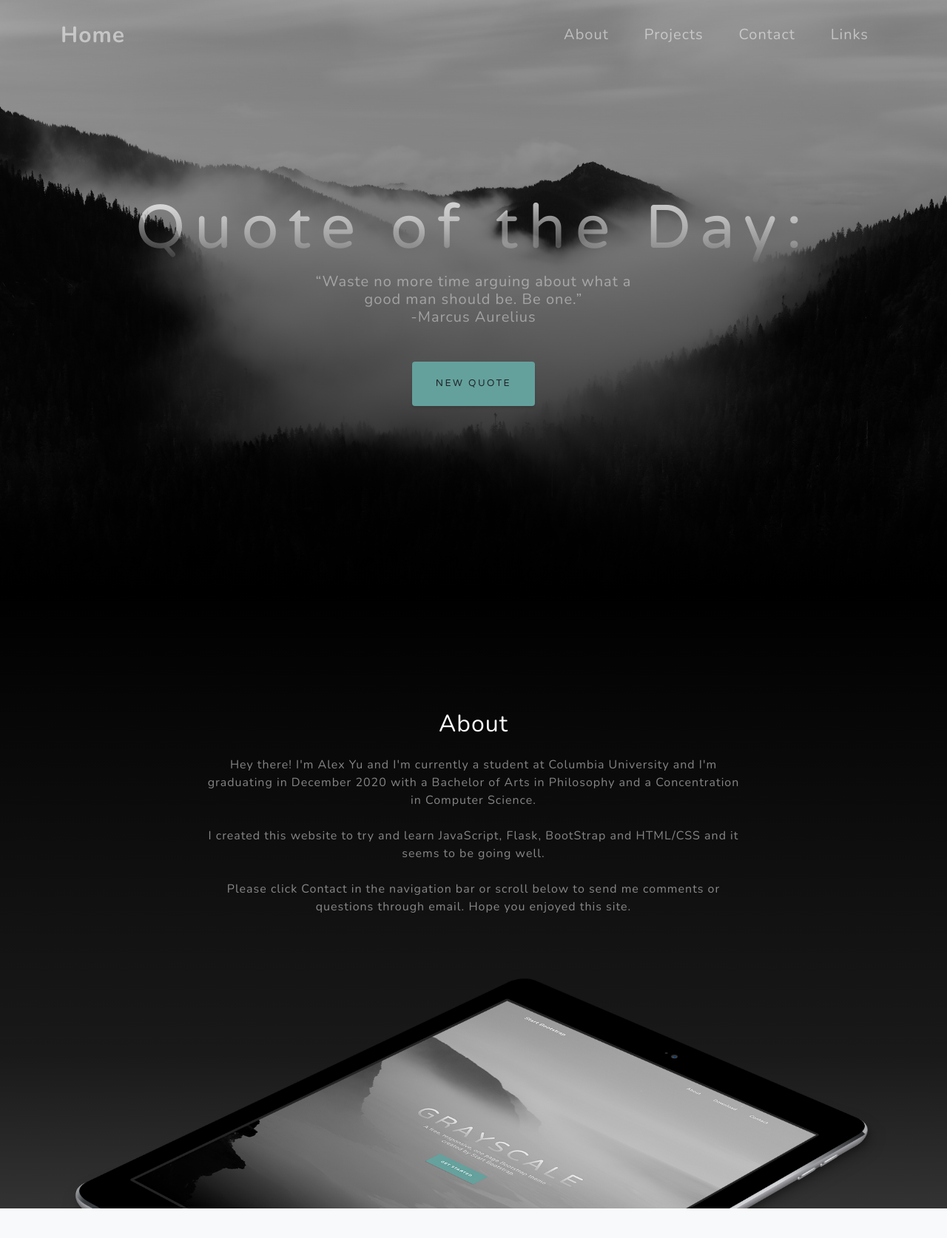
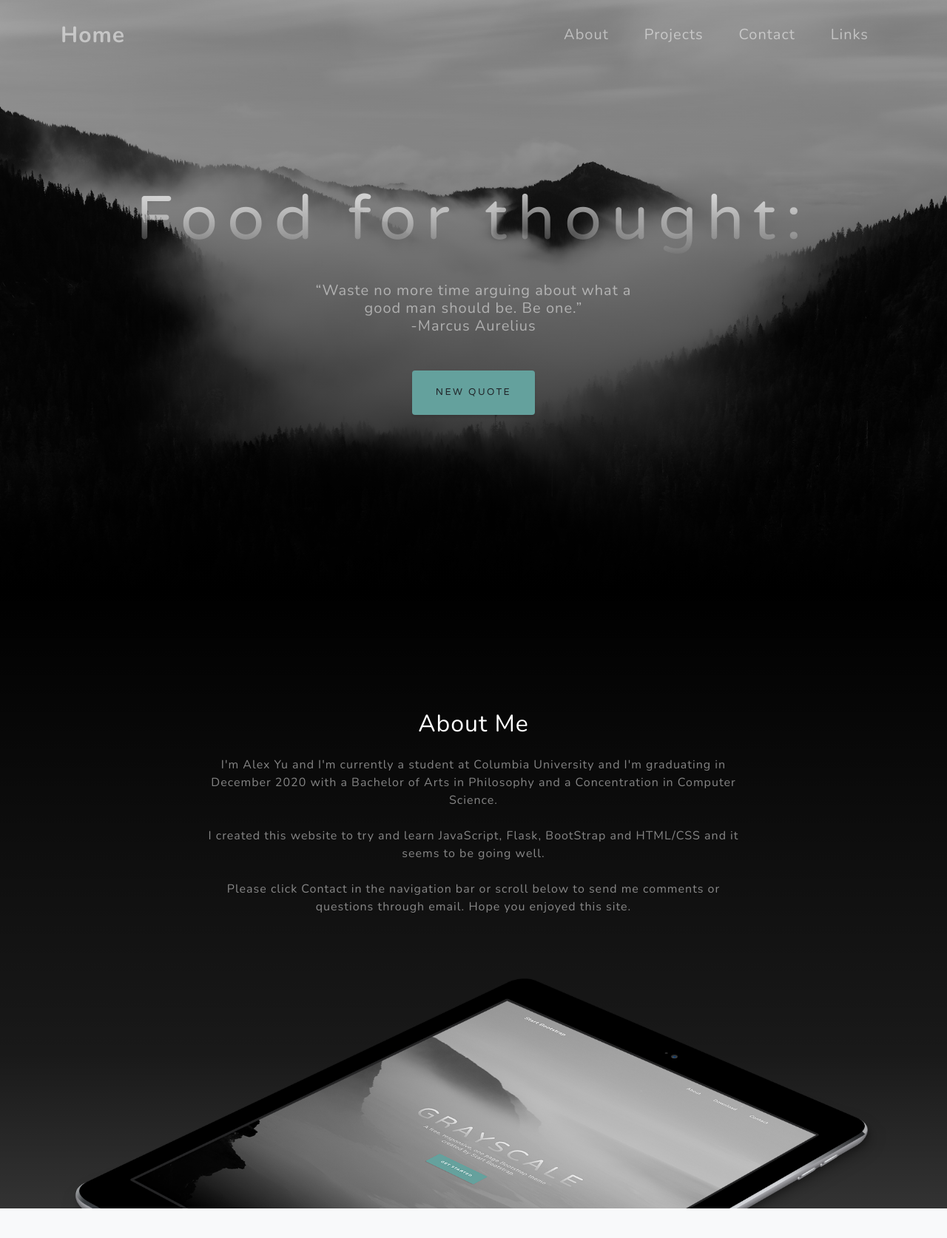
Before and after one commit to buddhajjigae/Personal_Site, a Flask app: page / in a window 1280 px wide. Shown: the top 1674 px of the page at 74% size. Run offline with Flask 2, Linux system fonts and the light colour scheme; some libraries are stand-ins or nearby versions.

Commit message:
Update index.html
newQuote() now fades out existing text and then fades in new text.
Changed speed and ease in fadeIn for originally displayed quote.
Added/changed information in Projects section.
Changed information in About section.
Quote of the day changed to Food for thought and sizing changed along with quote sizing.

```diff
--- a/templates/index.html
+++ b/templates/index.html
@@ -6,7 +6,7 @@
             <meta name="description" content="Personal Website" />
             <meta name="author" content="Alex Yu" />
             <title>Alex Yu's Personal Website</title>
-            <link rel="icon" type="image/x-icon" href="assets/img/favicon.ico" />
+            <link rel="icon" type="image/x-icon" href="/static/img/favicon.ico" />
             <!-- Font Awesome icons (free version)-->
             <script src="https://use.fontawesome.com/releases/v5.13.0/js/all.js" crossorigin="anonymous"></script>
             <!-- Google fonts-->
@@ -38,10 +38,10 @@
             <header class="masthead">
                 <div class="container d-flex h-100 align-items-center">
                     <div class="mx-auto text-center">
-                        <h1 class="mx-auto my-0"><small>Quote of the Day:</small></h1>
+                        <h1 class="mx-auto my-0"><small>Food for thought:</small></h1>
+                        <br>
                         <h2 id="quote" class="text-white-50 mx-auto mt-2 mb-5">“Waste no more time arguing about what a good man should be. Be one.”<br>-Marcus Aurelius</h2>
-<!--                            “Waste no more time arguing about what a good man should be. Be one.”<br>-Marcus Aurelius</h2>-->
-                        <a class="btn btn-primary" onclick="newQuote()" id="test2">New Quote</a>
+                        <a class="btn btn-primary" onclick="newQuote()">New Quote</a>
                     </div>
                 </div>
             </header>
@@ -50,9 +50,9 @@
                 <div class="container">
                     <div class="row">
                         <div class="col-lg-8 mx-auto">
-                            <h2 class="text-white mb-4">About</h2>
+                            <h2 class="text-white mb-4">About Me</h2>
                             <p class="text-white-50">
-                                Hey there! I'm Alex Yu and I'm currently a student at Columbia University and I'm graduating in December 2020 with a Bachelor of Arts in Philosophy
+                                I'm Alex Yu and I'm currently a student at Columbia University and I'm graduating in December 2020 with a Bachelor of Arts in Philosophy
                                 and a Concentration in Computer Science. <br>
                                 <br>
                                 I created this website to try and learn JavaScript, Flask, BootStrap and HTML/CSS and it seems to be going well.<br>
@@ -69,23 +69,35 @@
                 <div class="container">
                     <!-- Featured Project Row-->
                     <div class="row align-items-center no-gutters mb-4 mb-lg-5">
-                        <div class="col-xl-8 col-lg-7"><img class="img-fluid mb-3 mb-lg-0" src="/static/assets/img/bg-masthead.jpg" alt="" /></div>
+                        <div class="col-xl-8 col-lg-7"><img class="img-fluid mb-3 mb-lg-0" src="/static/img/site-homepage.jpg" alt="" /></div>
                         <div class="col-xl-4 col-lg-5">
                             <div class="featured-text text-center text-lg-left">
-                                <h4>Shoreline</h4>
-                                <p class="text-black-50 mb-0">Grayscale is open source and MIT licensed. This means you can use it for any project - even commercial projects! Download it, customize it, and publish your website!</p>
+                                <h4>About This Site</h4>
+                                <p class="text-black-50 mb-0">The backend was programmed using Python and the Flask framework.<br><br>
+                                    The quote button retrieves a random quote and author from a MySQL database hosted on AWS RDS using
+                                    SQLAlchemy.<br><br>
+                                    The template, provided by Start Boostrap, was modified to my needs with HTML/CSS
+                                    modifications.
+                                </p>
                             </div>
                         </div>
                     </div>
                     <!-- Project One Row-->
                     <div class="row justify-content-center no-gutters mb-5 mb-lg-0">
-                        <div class="col-lg-6"><img class="img-fluid" src="/static/assets/img/demo-image-01.jpg" alt="" /></div>
+                        <div class="col-lg-6"><br><br><br><img class="img-fluid mb-3 mb-lg-0" src="/static/img/dirk-fadeaway.jpg" alt="" /></div>
                         <div class="col-lg-6">
                             <div class="bg-black text-center h-100 project">
                                 <div class="d-flex h-100">
                                     <div class="project-text w-100 my-auto text-center text-lg-left">
-                                        <h4 class="text-white">Misty</h4>
-                                        <p class="mb-0 text-white-50">An example of where you can put an image of a project, or anything else, along with a description.</p>
+                                        <h4 class="text-white">NBA Scraper</h4>
+                                        <p class="mb-0 text-white-50">I am currently working on a full stack web application involving current NBA player statistics.<br>
+                                            <br>The data is scraped from <a href="https://www.basketball-reference.com/">basketball-reference.com</a> using
+                                            Python and then added to a MySQL database hosted on AWS RDS. (Completed) <br>
+                                            <br>In Progress:
+                                            <br>
+                                            1. A website where users can select player's and find relevant statistics.<br>
+                                            2. Trivia game where random trivia questions about NBA statistics are asked and user's can select answers to earn points.
+                                        </p>
                                         <hr class="d-none d-lg-block mb-0 ml-0" />
                                     </div>
                                 </div>
@@ -99,9 +111,13 @@
                             <div class="bg-black text-center h-100 project">
                                 <div class="d-flex h-100">
                                     <div class="project-text w-100 my-auto text-center text-lg-right">
-                                        <h4 class="text-white">Mountains</h4>
-                                        <img src="https://github.com/buddhajjigae/Personal_Site/tree/e01e6ef03436779c56bdefb28c7f71a5ee7af6ef" alt="Name Your GitHub chart">
-                                        <p class="mb-0 text-white-50">Another example of a project with its respective description. These sections work well responsively as well, try this theme on a small screen!</p>
+                                        <h4 class="text-white">Full Stack AWS Team Project</h4>
+                                        <p class="mb-0 text-white-50">I am currently working on a full stack team project with a team of 5 members. We plan on
+                                            using Docker, MySQL along with AWS services such as Beanstalk, ECS, EC2 and RDS (more services may be added).<br>
+                                            <br>
+                                            The project will be divided into microservices that interact with each other to create a web application.<br>
+                                            <br>It is currently in the early stages but once it is finished, a link to the web application will be added here.
+                                        </p>
                                         <hr class="d-none d-lg-block mb-0 mr-0" />
                                     </div>
                                 </div>
@@ -134,7 +150,7 @@
             </section>
             <!-- Footer-->
             <footer class="footer bg-black small text-center text-white-50"  id="links"><div class="container">Template provided by
-                <a href="https://startbootstrap.com">Start Bootstrap</a> • Hosted on AWS
+                <a href="https://startbootstrap.com">Start Bootstrap</a> • Hosted using AWS
                 <a href="https://aws.amazon.com/elasticbeanstalk/">Elastic Beanstalk</a></div></footer>
             <!-- Bootstrap core JS-->
             <script src="https://cdnjs.cloudflare.com/ajax/libs/jquery/3.5.1/jquery.min.js"></script>
@@ -149,17 +165,20 @@
                 xhttp.onreadystatechange=function() {
                     if (this.readyState == 4 && this.status == 200) {
                         var myObj = JSON.parse(this.responseText);
-                            document.getElementById("quote").innerHTML = myObj.quote + "<br> -" + myObj.author;
+
+                        $("#quote").fadeOut(1000, "swing", function() {
+                            document.getElementById("quote").innerHTML = myObj.quote + "<br>   -" + myObj.author;
+                            $("#quote").fadeIn(1000, "swing");
+                        } );
                     }
                 };
-                    xhttp.open("GET", "http://127.0.0.1:8000/quote", true);
+                xhttp.open("GET", "quote", true);
                 xhttp.send();
             }
             </script>
             <script>
                 $(document).ready(function(){
-                $("#quote").hide().fadeIn(15000, function() {
-                    });
+                $("#quote").hide().fadeIn(1500, "swing");
                 });
             </script>
         </body>
```
Lines whose indentation alone changed are shown as unchanged.
